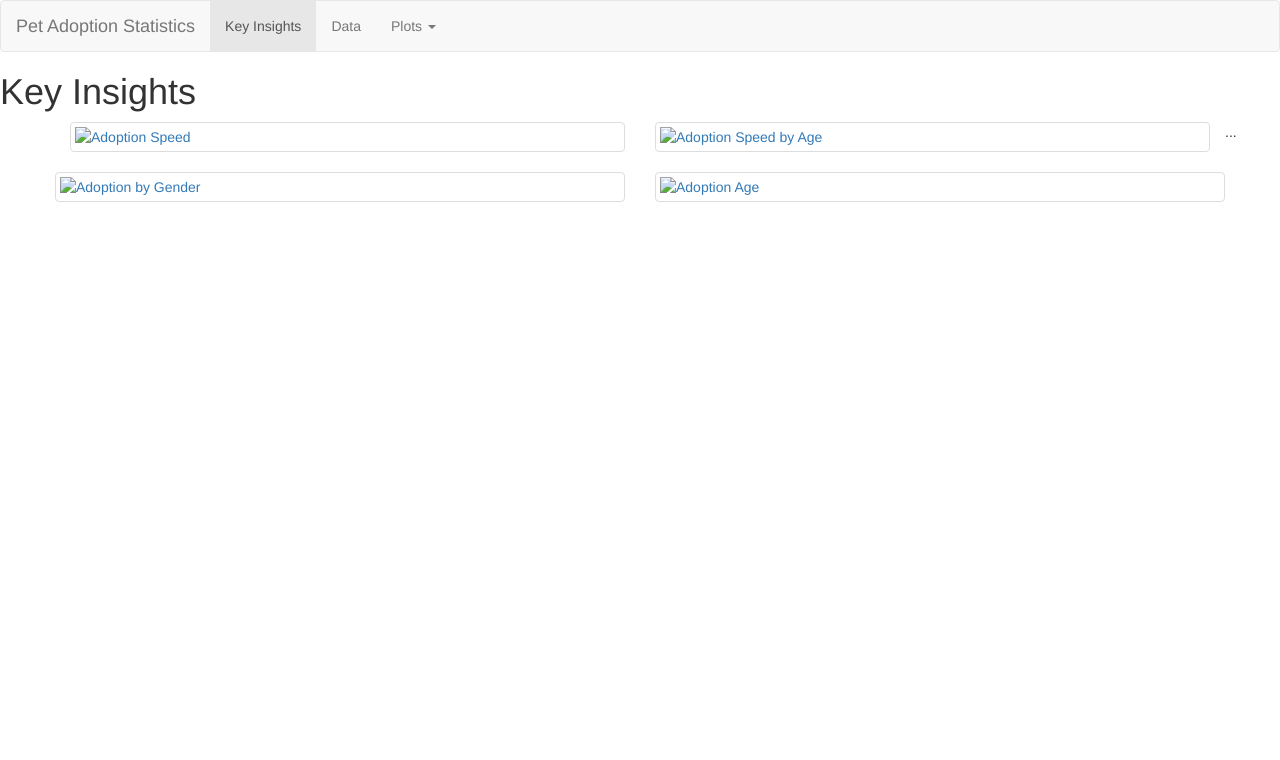
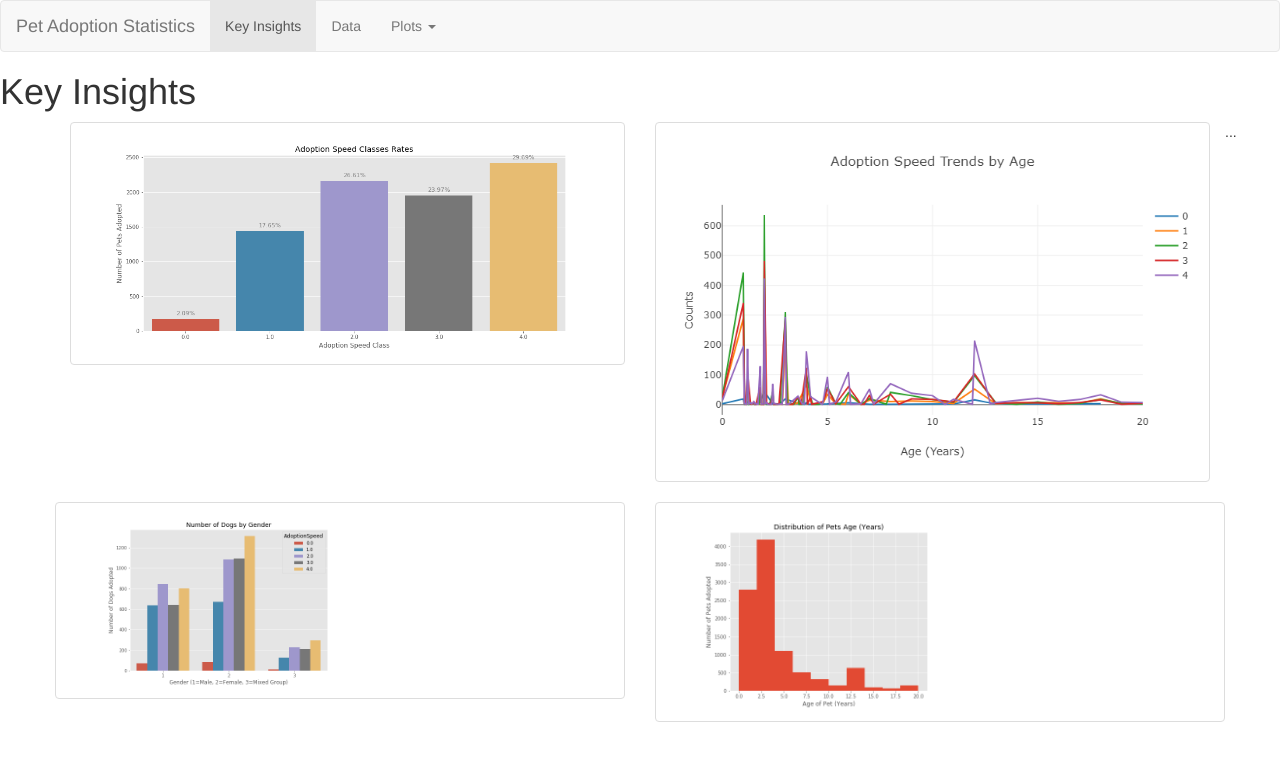
Before and after one commit to sarahfheckman/HTMLhomework, a plain HTML site: page comparisons.html in a window 1280 px wide. Drawn offline with nearby package versions, Linux system fonts and the light colour scheme; files whose address does not match are found by name.

Commit message:
fixing images

```diff
--- a/comparisons.html
+++ b/comparisons.html
@@ -55,23 +55,23 @@
                   <div class="row">
                     <div class="col-md-6">
                       <a href="#" class="thumbnail">
-                        <img src="C:/Users/sarah/Desktop/blueberries/HTMLhomework/petfinder-adoption-prediction/Visual1.png" alt="Adoption Speed">
+                        <img src="C:/Users/sarah/Desktop/blueberries/HTMLhomework/heckmanHTMLhomework.github.io/Visual1.png" alt="Adoption Speed">
                       </a>
                     </div>
                     <div class="col-md-6">
                       <a href="#" class="thumbnail">
-                        <img src="C:/Users/sarah/Desktop/blueberries/HTMLhomework/petfinder-adoption-prediction/Visual3.png" alt="Adoption Speed by Age">
+                        <img src="C:/Users/sarah/Desktop/blueberries/HTMLhomework/heckmanHTMLhomework.github.io/Visual3.png" alt="Adoption Speed by Age">
                       </a>
                     </div>
                   <div class="row">
                     <div class="col-md-6">
                       <a href="#" class="thumbnail">
-                          <img src="C:/Users/sarah/Desktop/blueberries/HTMLhomework/petfinder-adoption-prediction/Visual4.png" alt="Adoption by Gender">
+                          <img src="C:/Users/sarah/Desktop/blueberries/HTMLhomework/heckmanHTMLhomework.github.io/Visual4.png" alt="Adoption by Gender">
                         </a>
                     </div>
                     <div class="col-md-6">
                         <a href="#" class="thumbnail">
-                          <img src="C:/Users/sarah/Desktop/blueberries/HTMLhomework/petfinder-adoption-prediction/Visual2.png" alt="Adoption Age">
+                          <img src="C:/Users/sarah/Desktop/blueberries/HTMLhomework/heckmanHTMLhomework.github.io/Visual2.png" alt="Adoption Age">
                         </a>
                       </div>
                     ...
```
Also changed, not shown: 1adoptionSpeed.html (+2 -2 lines), 2adoptionAge.html (+2 -2 lines), 3ageSpeed.html (+2 -2 lines), 4adoptionGender.html (+2 -2 lines), Visual1.png (added), Visual2.png (added), Visual3.png (added), Visual4.png (added).
